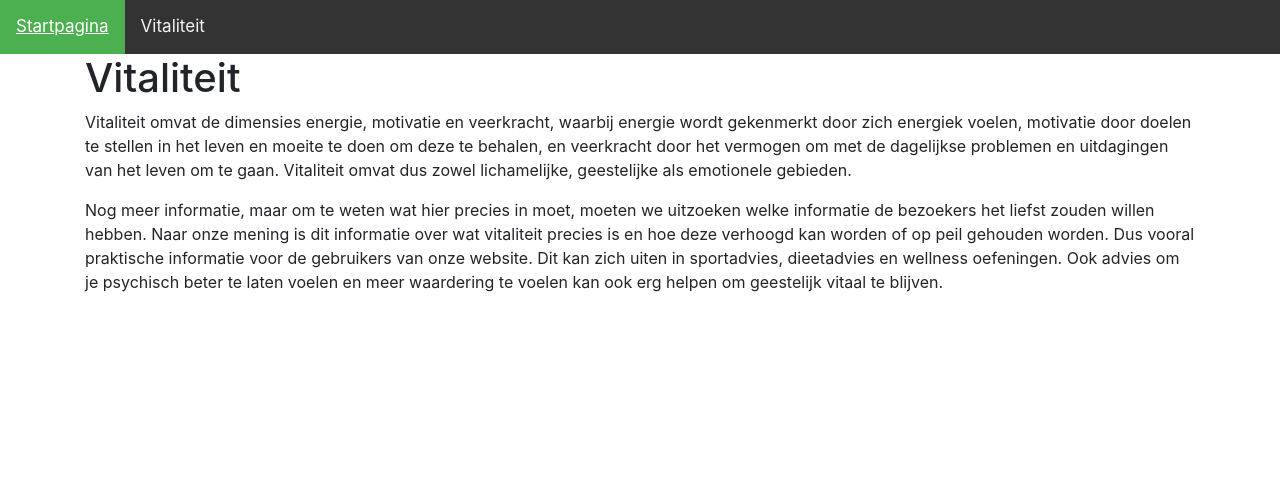
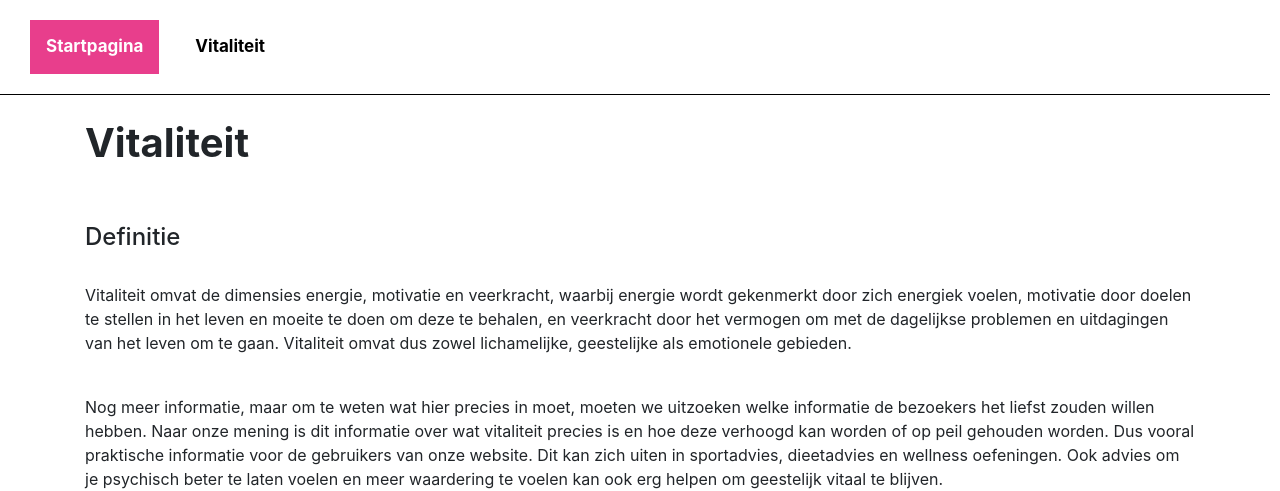
Before and after one commit to LorroWijn/eHealth, a Django app: page /vitaliteit/ in a window 1280 px wide. Shown: the top 491 px of the page. Run offline with Django 3.2, Linux system fonts and the light colour scheme; some libraries are stand-ins or nearby versions.

Commit message:
Uiterlijk website aangepast

```diff
--- a/templates/eHealth/css.html
+++ b/templates/eHealth/css.html
@@ -10,25 +10,32 @@ body {
 
 .topnav {
   overflow: hidden;
-  background-color: #333;
+  background-color: white;
+  border-bottom: 1px solid black;
+  font-weight: bold;
+  padding: 20px;
+  margin-right: 10px;
 }
 
 .topnav a {
   float: left;
-  color: #f2f2f2;
+  color: black;
   text-align: center;
   padding: 14px 16px;
   text-decoration: none;
   font-size: 17px;
+  font-weight: bold;
+  margin: 0 10px;
 }
 
 .topnav a:hover {
-  background-color: #ddd;
-  color: black;
+  background-color: #e83e8c;
+  color: white;
+  text-decoration: none;
 }
 
 .topnav a.active {
-  background-color: #4CAF50;
+  background-color: #e83e8c;
   color: white;
 }
 </style>
--- a/templates/vitaliteit/vitaliteit_index.html
+++ b/templates/vitaliteit/vitaliteit_index.html
@@ -19,10 +19,16 @@
   <body>
     <div class="container">
       <div>
-          <h1>Vitaliteit</h1>
+          <br>
+          <h1 style="font-weight: bold;">Vitaliteit</h1>
+          <br>
+          <br>
+          <h4>Definitie</h4>
+          <br>
           <p>Vitaliteit omvat de dimensies energie, motivatie en veerkracht, waarbij energie wordt gekenmerkt door zich energiek voelen, motivatie door doelen te stellen in het leven
             en moeite te doen om deze te behalen, en veerkracht door het vermogen om met de dagelijkse problemen en uitdagingen van het leven om te gaan.
             Vitaliteit omvat dus zowel lichamelijke, geestelijke als emotionele gebieden.</p>
+            <br>
           <p>Nog meer informatie, maar om te weten wat hier precies in moet, moeten we uitzoeken welke informatie de bezoekers het liefst zouden willen hebben.
             Naar onze mening is dit informatie over wat vitaliteit precies is en hoe deze verhoogd kan worden of op peil gehouden worden.
             Dus vooral praktische informatie voor de gebruikers van onze website. Dit kan zich uiten in sportadvies, dieetadvies en wellness oefeningen.
```
